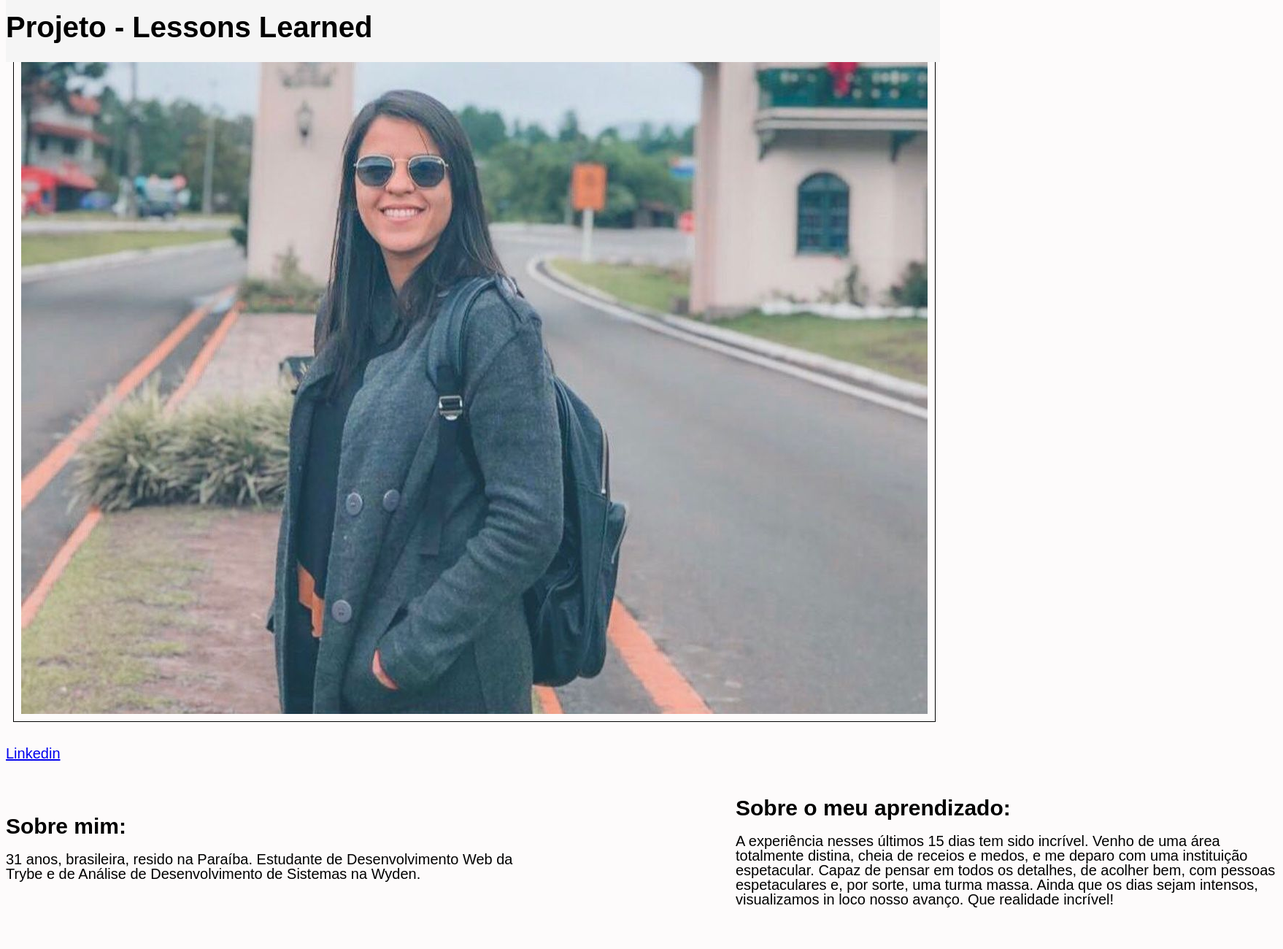
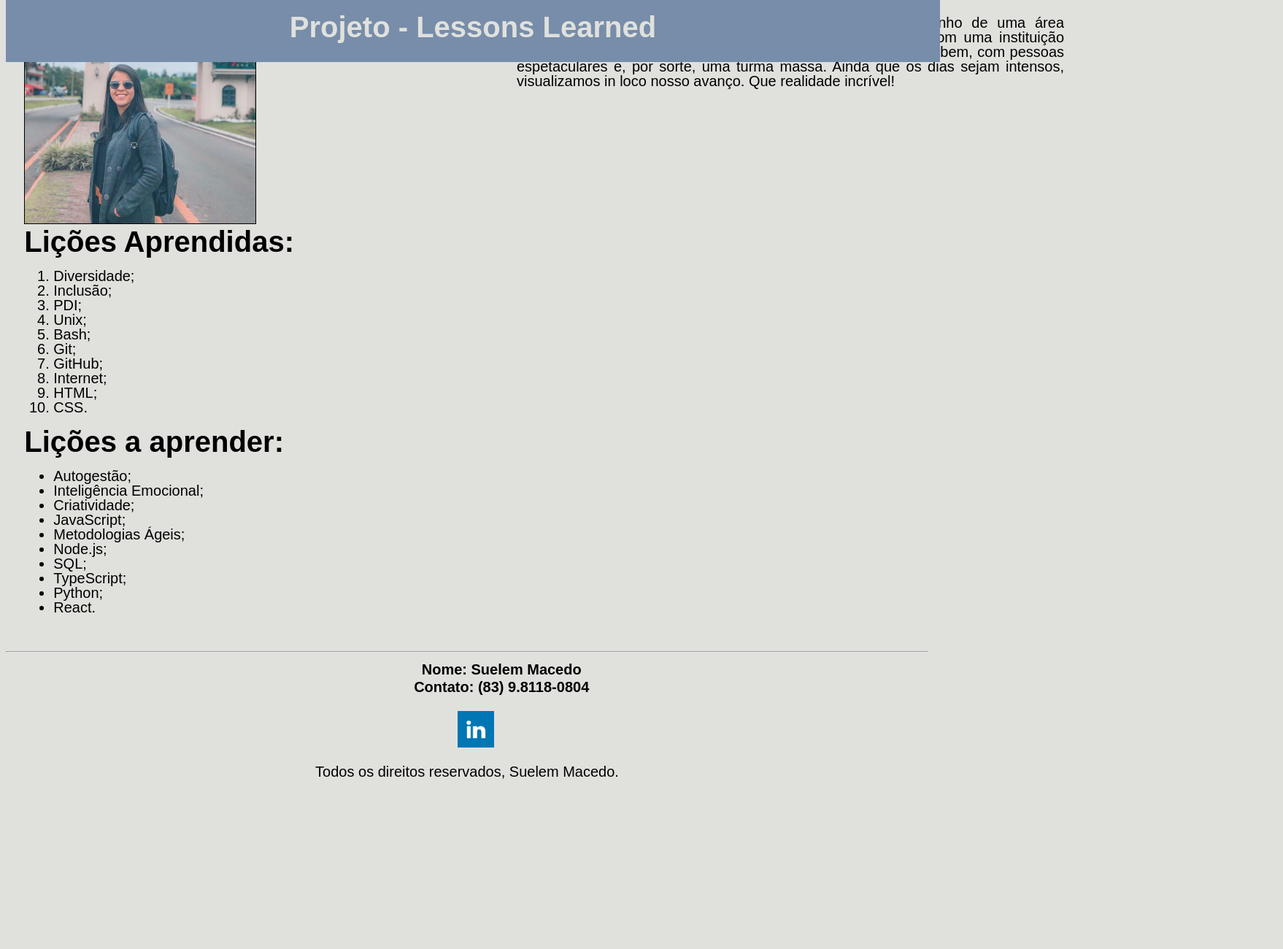
Before and after one commit to suelemmacedo/lessons-learned, a website: page index.html in a window 1280 px wide. Shown: the top 1300 px of the page at 73% size, 1758 px wide, since content can reach past the window. After the commit the page ends 1105 px from the top, so only its background shows below. Drawn offline with Linux system fonts and the light colour scheme.

Commit message:
Ajustes para publicação no git pessoal

```diff
--- a/index.html
+++ b/index.html
@@ -10,28 +10,35 @@
     <header id="cabecalho">
         <h1 id="titulo">Projeto - Lessons Learned</h1>
         <br>
-
     </header>
-
 </head>
 
 <body>
     <div>
         <img id="minha_foto" src="./Foto.jpeg" alt="Foto Suelem">
-        <br>
-        <br>
-        <a href="https://www.linkedin.com/in/suelem-macedo-35806b33/" target="_blank"> Linkedin </a>
 
         <aside class="lado-esquerdo">
             <h1>Sobre mim:</h1>
             <p> 31 anos, brasileira, resido na Paraíba. Estudante de Desenvolvimento Web da Trybe e de Análise de
                 Desenvolvimento de Sistemas na Wyden.
+            </p>
+            <article class="lado-direito">
+                <h1> Sobre o meu aprendizado:</h1>
+                <p>A experiência nesses últimos 15 dias tem sido incrível. Venho de uma área totalmente distina, cheia
+                    de
+                    receios e medos, e me deparo com uma instituição espetacular. Capaz de pensar em todos os detalhes,
+                    de
+                    acolher bem, com pessoas espetaculares e, por sorte, uma turma massa.
+                    Ainda que os dias sejam intensos, visualizamos in loco
+                    nosso avanço.
+                    Que realidade incrível!
+                </p>
 
-
-            </p>
+            </article>
         </aside>
 
     </div>
+
     <div class="conteudo">
         <h1>Lições Aprendidas:</h1>
         <ol id="licoes_aprendidas">
@@ -66,23 +73,9 @@
 
         <br>
 
-        <article class="lado-direito">
-            <h1> Sobre o meu aprendizado:</h1>
-            <p>A experiência nesses últimos 15 dias tem sido incrível. Venho de uma área totalmente distina, cheia de
-                receios e medos, e me deparo com uma instituição espetacular. Capaz de pensar em todos os detalhes, de
-                acolher bem, com pessoas espetaculares e, por sorte,  uma turma massa.
-                Ainda que os dias sejam intensos, visualizamos in loco
-                nosso avanço.
-                Que realidade incrível!
-            </p>
-
-        </article>
-
-
     </div>
-
 </body>
-<footer id="rodape">
+<hr>
 <table>
     <tr>
         <th>Nome: Suelem Macedo</th>
@@ -92,7 +85,15 @@
     </tr>
 
 </table>
-
+<br>
+<div>
+    <a class="linkedin" href="https://www.linkedin.com/in/suelem-macedo-35806b33/" target="_blank"><img class="linkedin"
+            id="linkedinfoto" src="/logo-linkedin-square.jpg" alt="linkedin"><img />
+    </a>
+</div>
+<footer id="rodape">
+    <p>Todos os direitos reservados, Suelem Macedo.</p>
 </footer>
 
+
 </html>
--- a/style.css
+++ b/style.css
@@ -1,5 +1,5 @@
 body {
-  background-color: rgb(253, 251, 251);
+  background-color: rgb(224, 225, 221);
   font-size: 20px;
   color: black;
   line-height: 20px;
@@ -9,30 +9,56 @@ body {
 header {
   top: 0;
   position: fixed;
-  background-color: whitesmoke;
+  background-color: rgb(119, 141, 169);
+  color: rgb(224, 225, 221);
   width: 100%;
   height: 85px;
+  text-align: center;
 }
 
 .lado-esquerdo {
   width: 750px;
-  position: absolute;
-  margin-top: 55px;
+  text-align: justify;
+  margin-left: 700px;
+  margin-top: -500px;
 }
 
 .lado-direito {
   width: 750px;
-  position: absolute;
-  margin-top: -830px;
-  margin-left: 1000px;
+  margin-top: 0;
+  margin-left: 0;
+  text-align: justify;
 }
 
 #minha_foto {
-  margin: 10px;
-  padding: 10px;
+  margin: 5%;
+  margin-left: 2%;
+  width: 25%;
+  display: flex;
   border: 1px solid black;
 }
 
 .conteudo {
-  margin-top: 300px;
+  margin-top: 200px;
+  margin-left: 2%;
 }
+
+footer {
+  width: 100%;
+  height: 50px;
+  text-align: center;
+
+}
+
+table {
+  text-align: center;
+  margin-left: 44%;
+}
+
+.linkedin {
+  width: 50px;
+  height: 50px;
+  text-align: center;
+  margin-left: 24.5%;
+
+}
```
Also changed, not shown: logo-linkedin-square.jpg (added). Lines whose indentation alone changed are shown as unchanged.
